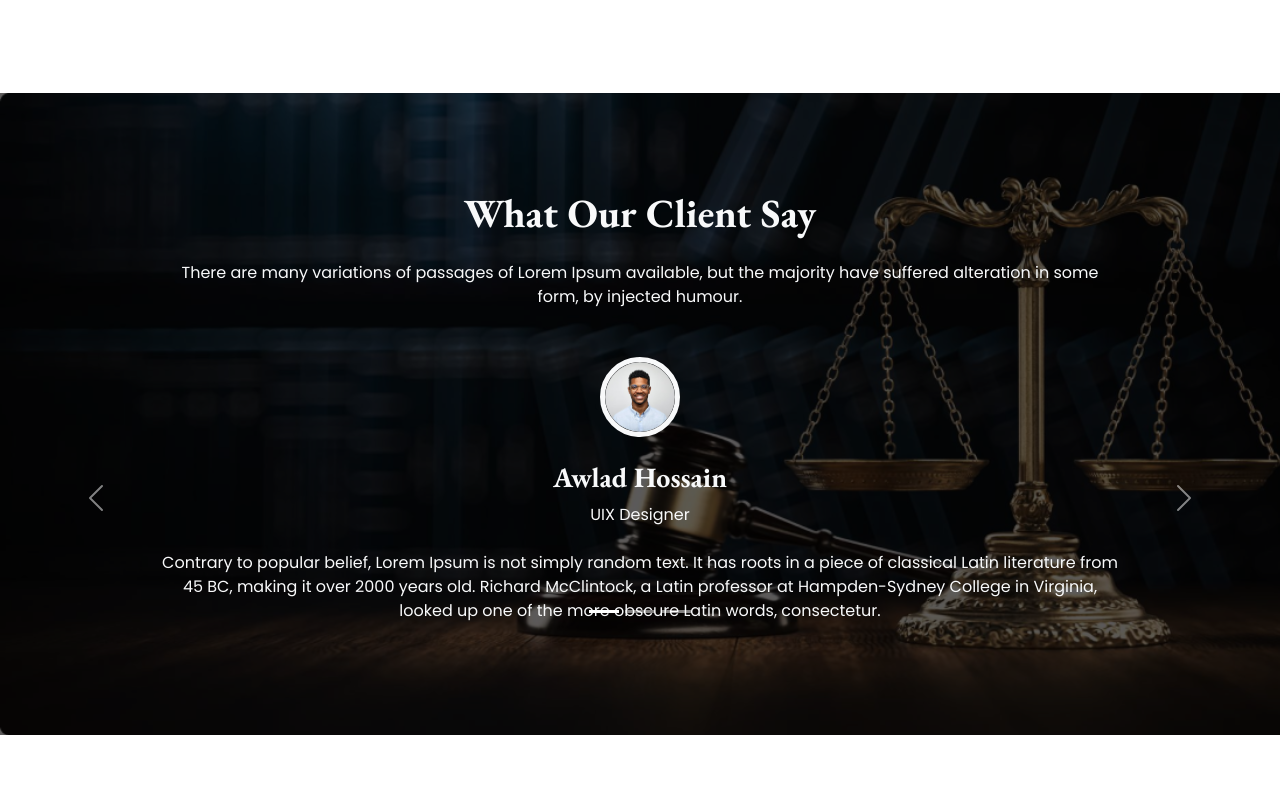
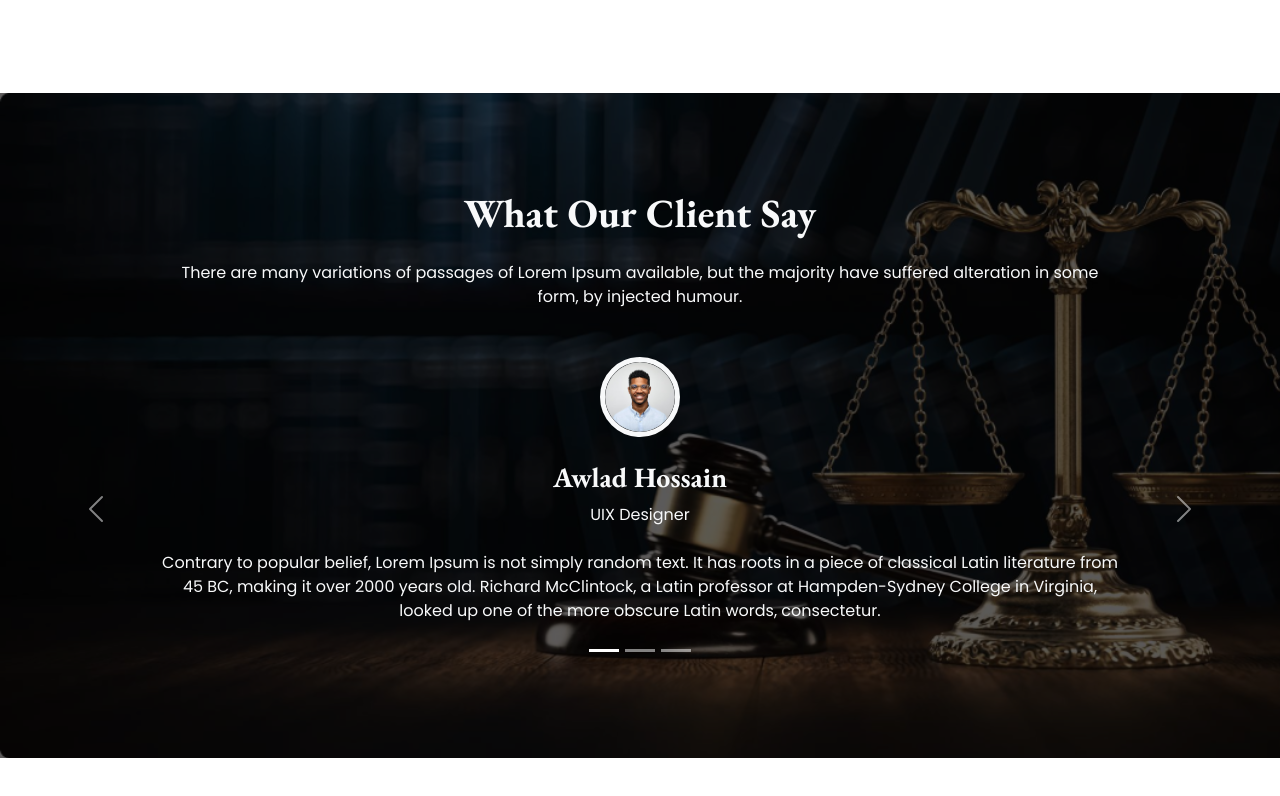
Before and after one commit to NS-Sheam/justice-legal-house, a plain HTML site: page index.html in a window 1280 px wide. Shown: the part 1844-2640 px from the top of the page. Drawn offline with nearby package versions, Linux system fonts and the light colour scheme; files whose address does not match are found by name; a web font is replaced by a local one.

Commit message:
client say carousel problem solved

```diff
--- a/index.html
+++ b/index.html
@@ -150,11 +150,6 @@
                 There are many variations of passages of Lorem Ipsum available, but the majority have suffered alteration in some form, by injected humour.
             </p>
             <div id="carouselExampleIndicators" class="carousel slide">
-                <div class="carousel-indicators">
-                  <button type="button" data-bs-target="#carouselExampleIndicators" data-bs-slide-to="0" class="active" aria-current="true" aria-label="Slide 1"></button>
-                  <button type="button" data-bs-target="#carouselExampleIndicators" data-bs-slide-to="1" aria-label="Slide 2"></button>
-                  <button type="button" data-bs-target="#carouselExampleIndicators" data-bs-slide-to="2" aria-label="Slide 3"></button>
-                </div>
                 <div class="carousel-inner">
                   <div class="carousel-item active">
                     <div class="d-flex flex-column align-items-center justify-content-center">
@@ -193,6 +188,11 @@
                     </div>
                   </div>
                 </div>
+                <div class="carousel-indicators position-relative">
+                    <button type="button" data-bs-target="#carouselExampleIndicators" data-bs-slide-to="0" class="active" aria-current="true" aria-label="Slide 1"></button>
+                    <button type="button" data-bs-target="#carouselExampleIndicators" data-bs-slide-to="1" aria-label="Slide 2"></button>
+                    <button type="button" data-bs-target="#carouselExampleIndicators" data-bs-slide-to="2" aria-label="Slide 3"></button>
+                  </div>
                 <button class="carousel-control-prev" type="button" data-bs-target="#carouselExampleIndicators" data-bs-slide="prev">
                   <span class="carousel-control-prev-icon" aria-hidden="true"></span>
                   <span class="visually-hidden">Previous</span>
```
